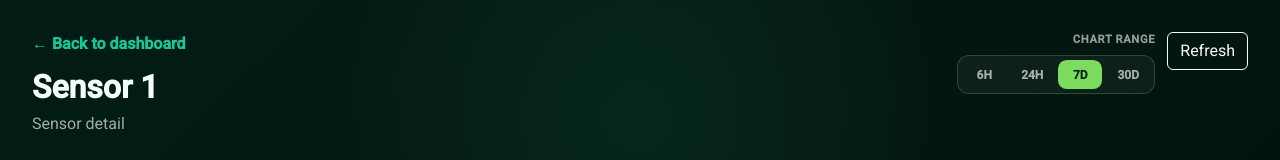
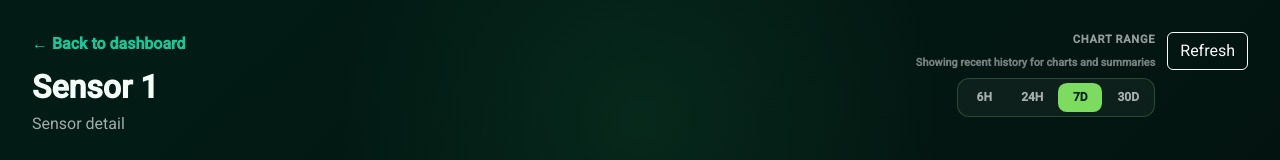
Before and after one commit to darrenrector91/Sensor.UI.V2, an Angular app: page /dashboard/sensor/1 in a window 1280 px wide. Shown: the top 160 px of the page. Built offline with nearby package versions, Linux system fonts and the light colour scheme; no server answers.

Commit message:
Add scoped chart range description

```diff
--- a/src/app/components/scoped-dashboard-header/scoped-dashboard-header.html
+++ b/src/app/components/scoped-dashboard-header/scoped-dashboard-header.html
@@ -15,6 +15,7 @@
   <div class="scoped-dashboard-header__actions">
     <div class="scoped-dashboard-header__range">
       <span>Chart Range</span>
+      <small>Showing recent history for charts and summaries</small>
 
       <app-scoped-time-range-selector
         [selectedRange]="selectedTimeRange()"
--- a/src/app/components/scoped-dashboard-header/scoped-dashboard-header.scss
+++ b/src/app/components/scoped-dashboard-header/scoped-dashboard-header.scss
@@ -67,3 +67,9 @@
     justify-items: start;
   }
 }
+
+.scoped-dashboard-header__range small {
+  color: rgba(255, 255, 255, 0.46);
+  font-size: 0.68rem;
+  font-weight: 650;
+}
```
Also changed, not shown: 1 other file (tests, documents, lock files or other folders).
